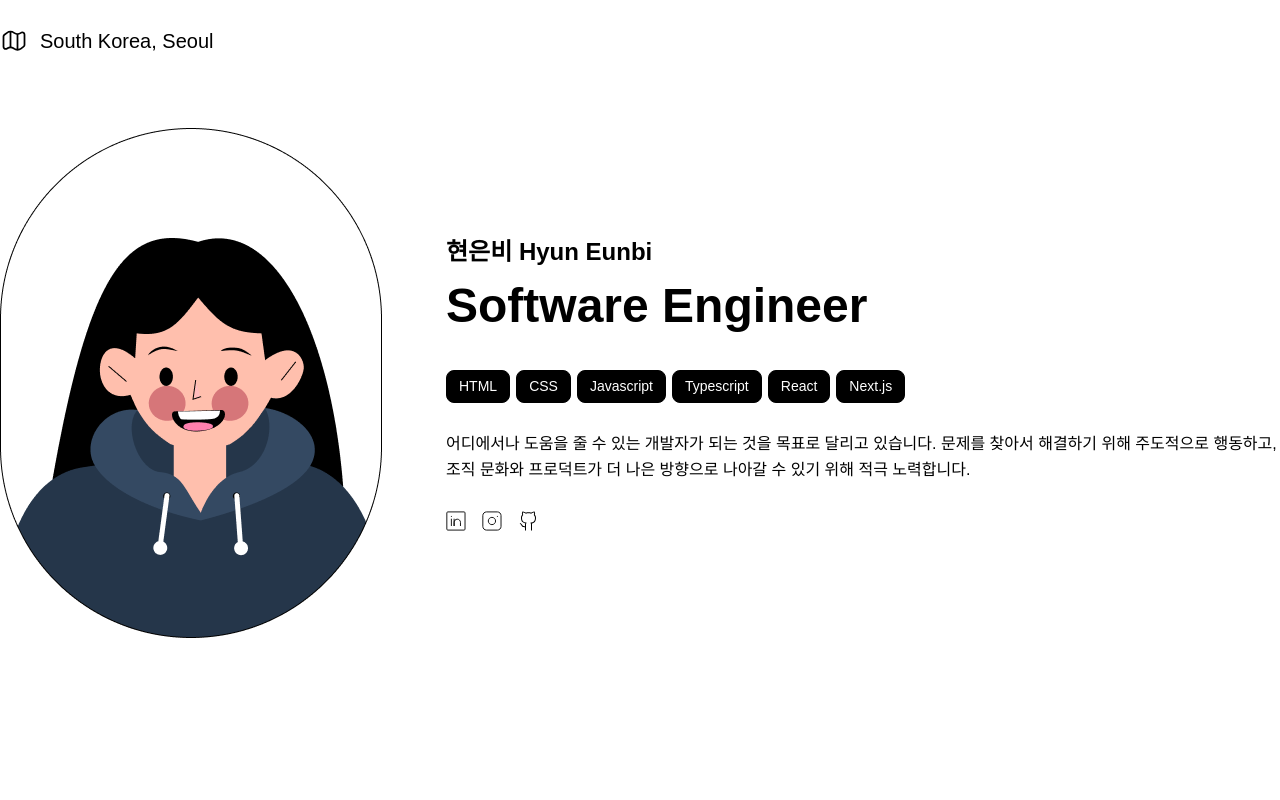
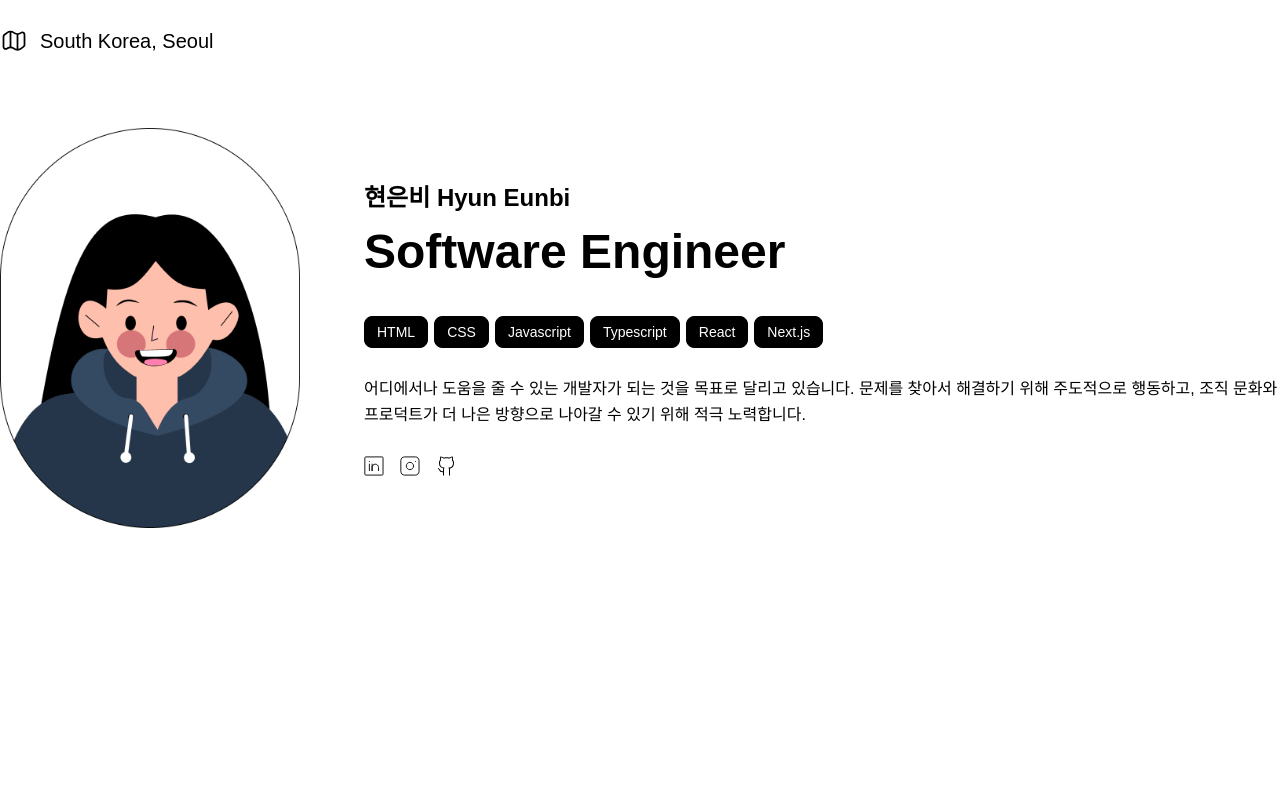
Before and after one commit to silverbi/silverbi-blog, a Next.js app: page / in a window 1280 px wide. Shown: the part 1260-2060 px from the top of the page. Built offline with nearby package versions, Linux system fonts and the light colour scheme.

Commit message:
feat: styles: change styles

```diff
--- a/app/components/atoms/Text/index.tsx
+++ b/app/components/atoms/Text/index.tsx
@@ -22,18 +22,18 @@ export const Text: React.FC<TextProps> = ({ className, children, type, color, bo
   const weight = bold ? "SEMI_BOLD" : light ? "LIGHT" : "MEDIUM";
 
   return (
-    <span
+    <p
       className={[
         ...(Array.isArray(className) ? className : [className]),
         "silverbi-text",
-        "break-all font-pretendard",
+        "m-0 break-all align-middle font-pretendard",
         changeTypographyToClassName(type),
         changeColorToClassName(color),
         changeWeightToClassName(weight),
       ].join(" ")}
     >
       {children}
-    </span>
+    </p>
   );
 };
 
--- a/app/components/molecules/ProjectCard/index.tsx
+++ b/app/components/molecules/ProjectCard/index.tsx
@@ -22,10 +22,10 @@ export const ProjectCard: React.FC<ProjectCardProps> = ({ project }) => {
   return (
     <button
       onClick={handleClickCard}
-      className={" flex h-96 w-1/3 cursor-pointer flex-col rounded-[24px] border border-border-1 bg-background-1"}
+      className={"flex h-96 w-1/3 cursor-pointer flex-col rounded-[24px] border border-border-1 bg-background-1"}
     >
       <div className={"flex w-full items-center gap-3 px-4 py-3"}>
-        <div className={" h-8 w-8 rounded-full bg-content-disabled"} />
+        <div className={"h-8 w-8 rounded-full bg-content-disabled"} />
         <Text bold type={Typography.BODY_1}>
           {label}
         </Text>
@@ -40,20 +40,20 @@ export const ProjectCard: React.FC<ProjectCardProps> = ({ project }) => {
           ))}
         </div>
         <div className={"flex flex-col items-start justify-start"}>
-          <Text type={Typography.SUBTITLE_2} bold>
+          <Text type={Typography.SUBTITLE_2} bold className={"text-start"}>
             {title}
           </Text>
-          <Text type={Typography.BODY_2}>{subtitle}</Text>
+          <Text type={Typography.BODY_2} className={"text-start"}>
+            {subtitle}
+          </Text>
         </div>
-        <div className={"flex gap-2"}>
+        <div className={"flex items-center gap-2"}>
           <div className={"flex items-center gap-1"}>
-            <Icon type={IconName.CALENDAR} size={IconSizes.XS} />
+            <Icon type={IconName.CALENDAR} size={IconSizes.XS} className={"mb-0.5"} />
             <Text type={Typography.BODY_3}>
               {start_date} - {end_date}
             </Text>
           </div>
-          <Text type={Typography.BODY_3}>|</Text>
-          <Text type={Typography.BODY_3}>{role}</Text>
         </div>
       </div>
     </button>
--- a/app/components/templates/IntroduceSection/index.tsx
+++ b/app/components/templates/IntroduceSection/index.tsx
@@ -27,7 +27,7 @@ export const IntroduceSection: React.FC<IntroduceSection> = ({}) => {
 
       <div className="flex w-full flex-row items-center justify-between gap-16 py-12">
         <Image
-          width={382}
+          width={300}
           height={510}
           src={require("@assets/images/profile-avatar.png")}
           alt={"실버비 프로필 이미지"}
```
Also changed, not shown: app/assets/icons/icon-calendar.svg.
